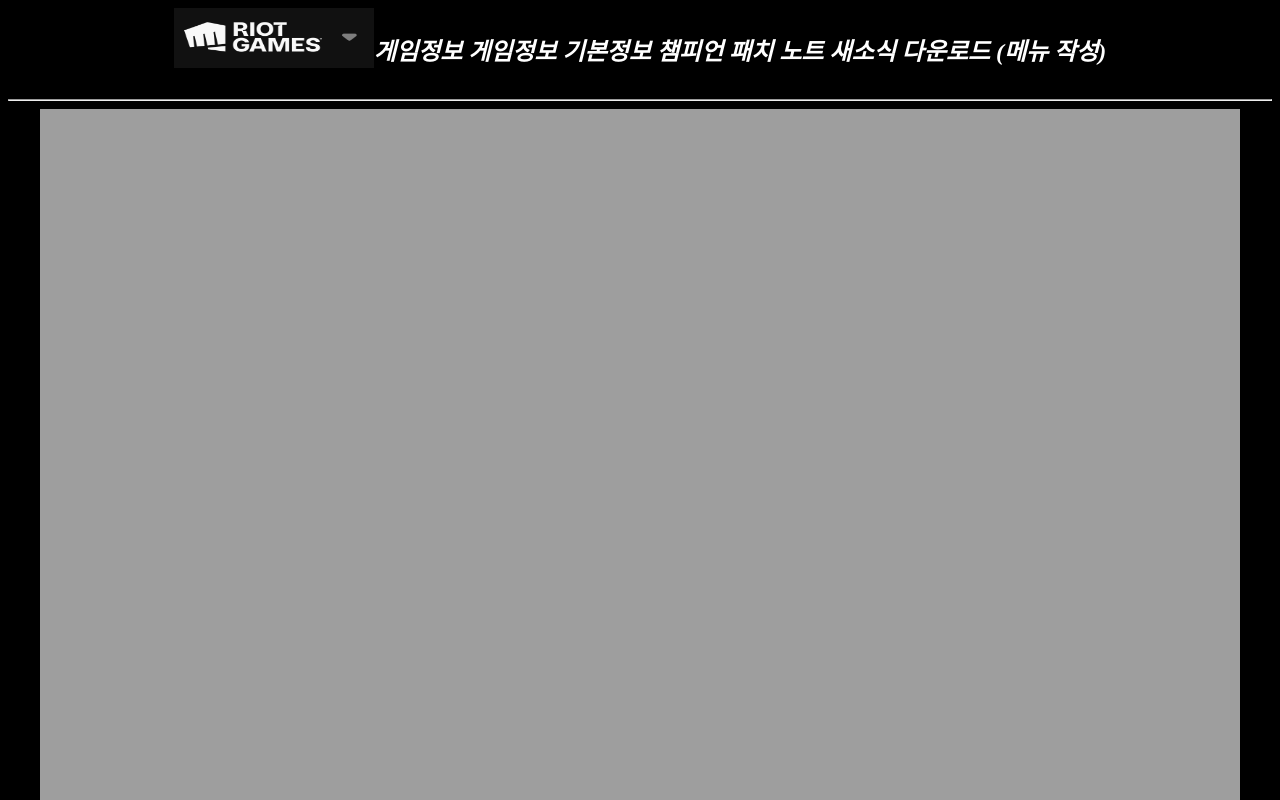
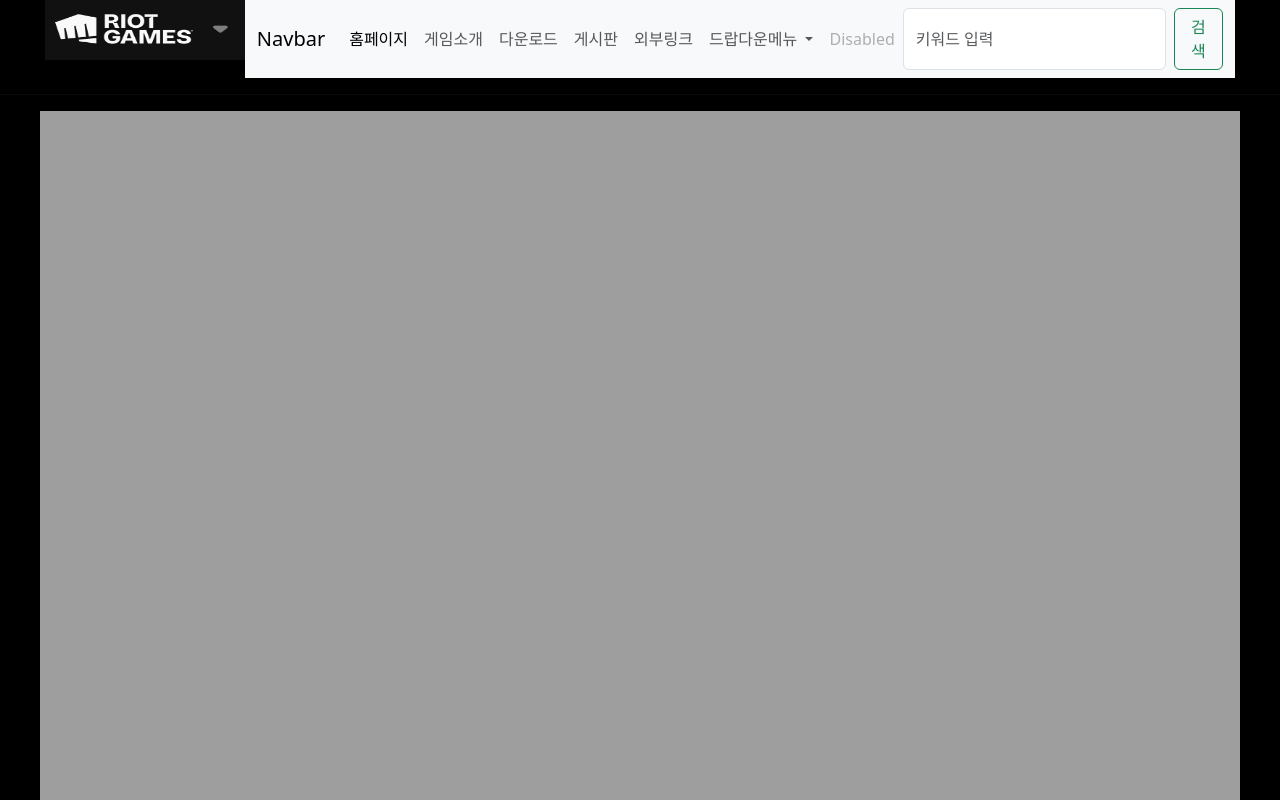
Before and after one commit to pack0322/jwab, a plain HTML site: page index.html in a window 1280 px wide. Shown: the top 800 px of the page. Drawn offline with nearby package versions, Linux system fonts and the light colour scheme.

Commit message:
4주차 수업

```diff
--- a/index.html
+++ b/index.html
@@ -4,37 +4,85 @@
 <html>
     <head>
         <meta charset="UTF-8">
+        <meta name="viewport" content="width=device-width, initial-scale=1">
         <meta name="author" content="학번">
         <meta name="keywords" content="computer">
     <base href="http://127.0.0.1:5500">
         <title>LOL 메인화면</title>
+        <link href="https://cdn.jsdelivr.net/npm/bootstrap@5.3.3/dist/css/bootstrap.min.css" rel="stylesheet" integrity="sha384-QWTKZyjpPEjISv5WaRU9OFeRpok6YctnYmDr5pNlyT2bRjXh0JMhjY6hW+ALEwIH" crossorigin="anonymous">
     </head>
 
     <body style="background-color: black;">
-        <div style="display: flex; justify-content: center;">
+        <div class ="container-fluid" style="display: flex; justify-content: center;">
             <img src="image/LOGO.png" width="200" height="60">
-            <h3 style = "font-size: 24px; font-weight: bold; font-style: italic; color: white; font-family: '굴림';">
+            <!-- <h3 style = "font-size: 24px; font-weight: bold; font-style: italic; color: white; font-family: '굴림';">
                 <a href="https://www.leagueoflegends.com/ko-kr/how-to-play/" target="_blank" style="color: white; text-decoration: none;">
                     게임정보
                 </a>
                 게임정보    기본정보   챔피언   패치 노트   새소식   다운로드 (메뉴 작성)
-            </h3>
+            </h3> -->
+            <nav class="navbar navbar-expand-lg bg-body-tertiary">
+                <div class="container-fluid">
+                  <a class="navbar-brand" href="#">Navbar</a>
+                  <button class="navbar-toggler" type="button" data-bs-toggle="collapse" data-bs-target="#navbarSupportedContent" aria-controls="navbarSupportedContent" aria-expanded="false" aria-label="Toggle navigation">
+                    <span class="navbar-toggler-icon"></span>
+                  </button>
+                  <div class="collapse navbar-collapse" id="navbarSupportedContent">
+                    <ul class="navbar-nav me-auto mb-2 mb-lg-0">
+                      <li class="nav-item">
+                        <a class="nav-link active" aria-current="page" href="http://127.0.0.1:5500/index.html">홈페이지</a>
+                      </li>
+                      <li class="nav-item">
+                        <a class="nav-link" href="#">게임소개</a>
+                      </li>
+                      <li class="nav-item">
+                        <a class="nav-link" href="#">다운로드</a>
+                      </li>
+                      <li class="nav-item">
+                        <a class="nav-link" href="#">게시판</a>
+                      </li>
+                      <li class="nav-item">
+                      <a class="nav-link" href="#">외부링크</a>
+                      </li>
+                      <li class="nav-item dropdown">
+                        <a class="nav-link dropdown-toggle" href="#" role="button" data-bs-toggle="dropdown" aria-expanded="false">
+                          드랍다운메뉴
+                        </a>
+                        <ul class="dropdown-menu">
+                          <li><a class="dropdown-item" href="#">Action</a></li>
+                          <li><a class="dropdown-item" href="#">Another action</a></li>
+                          <li><hr class="dropdown-divider"></li>
+                          <li><a class="dropdown-item" href="#">Something else here</a></li>
+                        </ul>
+                      </li>
+                      <li class="nav-item">
+                        <a class="nav-link disabled" aria-disabled="true">Disabled</a>
+                      </li>
+                    </ul>
+                    <form class="d-flex" role="search">
+                      <input class="form-control me-2" type="search" placeholder="키워드 입력" aria-label="Search">
+                      <button class="btn btn-outline-success" type="submit">검색</button>
+                    </form>
+                  </div>
+                </div>
+              </nav>
         </div>
         <hr>
-        <div style="display: flex; justify-content: center;">
+        <div class ="container-fluid" style="display: flex; justify-content: center;">
             <a href="index.html" target="_self">
-                <img src="image/MAIN.png" width="1200" height="768">
+                <img src="image/MAIN.png" class="img-fluid" width="1200" height="768">
             </a>
         </div>
 
         <style>
-            table {
+            table
+            {
                 font-size: 20pt;
                 color: white;
             }
         </style>
         <div style="display: flex; justify-content: center;">
-            <table border="1">
+            <table class = "table caption-top" border="5">
                 <caption>인기 캐릭터</caption>
                 <tbody>
                     <tr bgcolor="red">
@@ -60,11 +108,12 @@
             </table>
         </div>
         <hr>
-        <div style="display: flex; justify-content: center;">
+        <div class ="container-fluid" style="display: flex; justify-content: center;">
             <h3 style = "font-size: 24px; font-weight: bold; font-style: italic; color: white; font-family: '굴림';">
                 라이엇 게임회사정보
             </h3>
         </div>
+        <script src="https://cdn.jsdelivr.net/npm/bootstrap@5.3.3/dist/js/bootstrap.bundle.min.js" integrity="sha384-YvpcrYf0tY3lHB60NNkmXc5s9fDVZLESaAA55NDzOxhy9GkcIdslK1eN7N6jIeHz" crossorigin="anonymous"></script>
     </body>
 
 </html>
```
Also changed, not shown: char.png (added), 2 other files.
